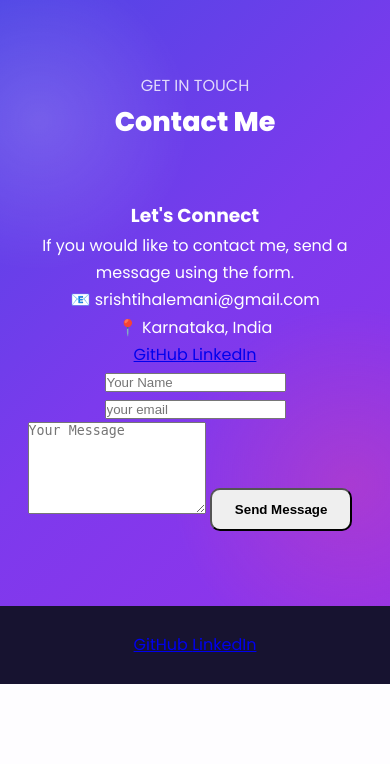
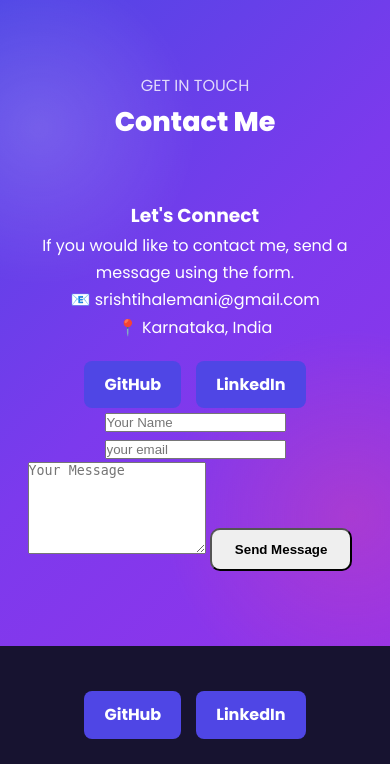
Before and after one commit to srushti9845/My-Portfolio, a Flask app: page / in a window 390 px wide. Shown: the part 5300-6064 px from the top of the page. Before the commit the page ends 5984 px from the top, so only its background shows below. Run offline with Flask 3, Linux system fonts and the light colour scheme; data comes from the database, SQL or seed files in the repository.

Commit message:
Style social

```diff
--- a/static/style.css
+++ b/static/style.css
@@ -1168,4 +1168,27 @@ footer p {
         width: 200px;
         height: 245px;
     }
+    .social-links {
+    display: flex;
+    justify-content: center;
+    align-items: center;
+    gap: 15px;
+    margin-top: 20px;
 }
+
+.social-links a {
+    display: inline-block;
+    padding: 10px 20px;
+    border-radius: 8px;
+    text-decoration: none;
+    font-weight: bold;
+    color: white;
+    background: #4f46e5;
+    transition: 0.3s;
+}
+
+.social-links a:hover {
+    transform: translateY(-2px);
+    opacity: 0.85;
+}
+}
```
